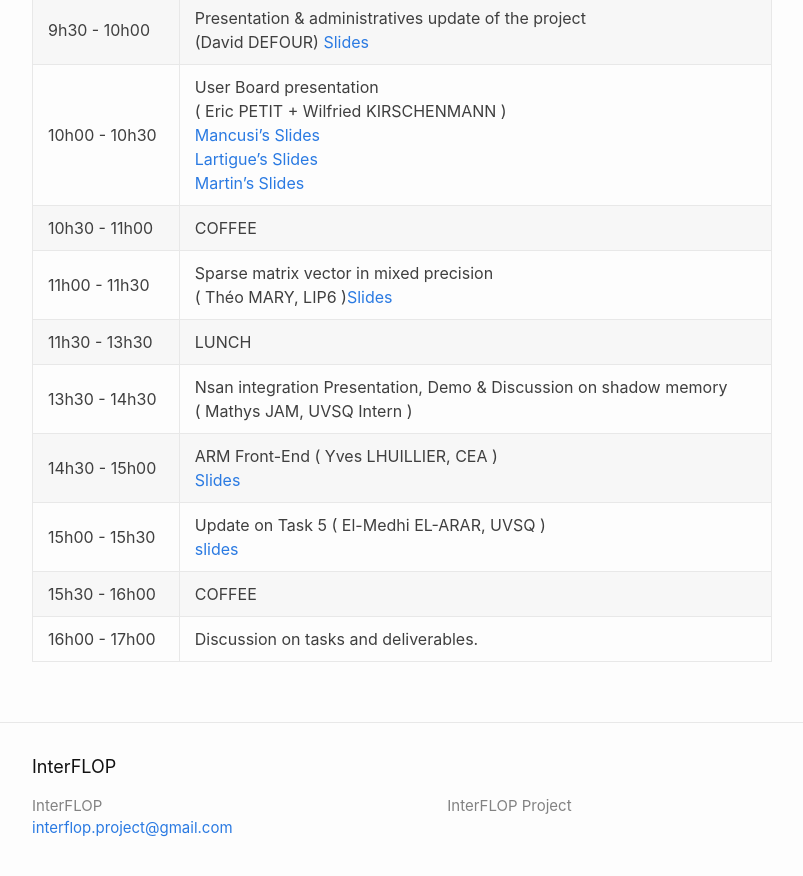
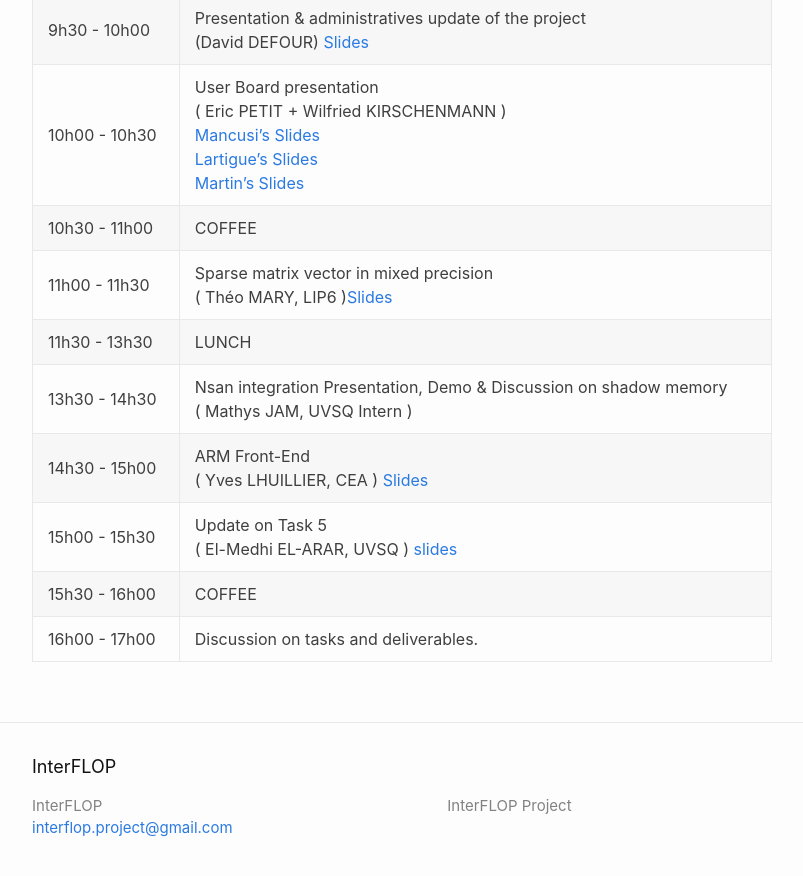
Before and after one commit to interflop/interflop, a Jekyll site: the page built from meeting06102021.md, in a window 1280 px wide and 900 px high, scrolled down 631 px. Shown: the top 876 px of the window, without its empty margins (238-1041 px from the left). Built offline with Jekyll 4.4.1, drawn with Linux system fonts in a browser that asks for light colours.

Commit message:
formating

```diff
--- a/meeting06102021.md
+++ b/meeting06102021.md
@@ -25,7 +25,7 @@ Defour David, Eric Petit, Wilfried Kirschenmann, Mickaël Abbas, Yves Lhuillier.
 | 11h00 - 11h30 | Sparse matrix vector in mixed precision <br> ( Théo MARY, LIP6 )[Slides](/documents/061021_Mary.pdf) |
 | 11h30 - 13h30 | LUNCH |
 | 13h30 - 14h30 | Nsan integration Presentation, Demo & Discussion on shadow memory <br> ( Mathys JAM, UVSQ Intern ) |
-| 14h30 - 15h00 | ARM Front-End ( Yves LHUILLIER, CEA ) <br> [Slides](/documents/061021_Lhuillier.pdf) |
-| 15h00 - 15h30 | Update on Task 5 ( El-Medhi EL-ARAR, UVSQ ) <br> [slides](/documents/061021_El_Arar.pdf) |
+| 14h30 - 15h00 | ARM Front-End <br> ( Yves LHUILLIER, CEA ) [Slides](/documents/061021_Lhuillier.pdf) |
+| 15h00 - 15h30 | Update on Task 5 <br> ( El-Medhi EL-ARAR, UVSQ ) [slides](/documents/061021_El_Arar.pdf) |
 | 15h30 - 16h00 | COFFEE |
 | 16h00 - 17h00 | Discussion on tasks and deliverables. |
```
